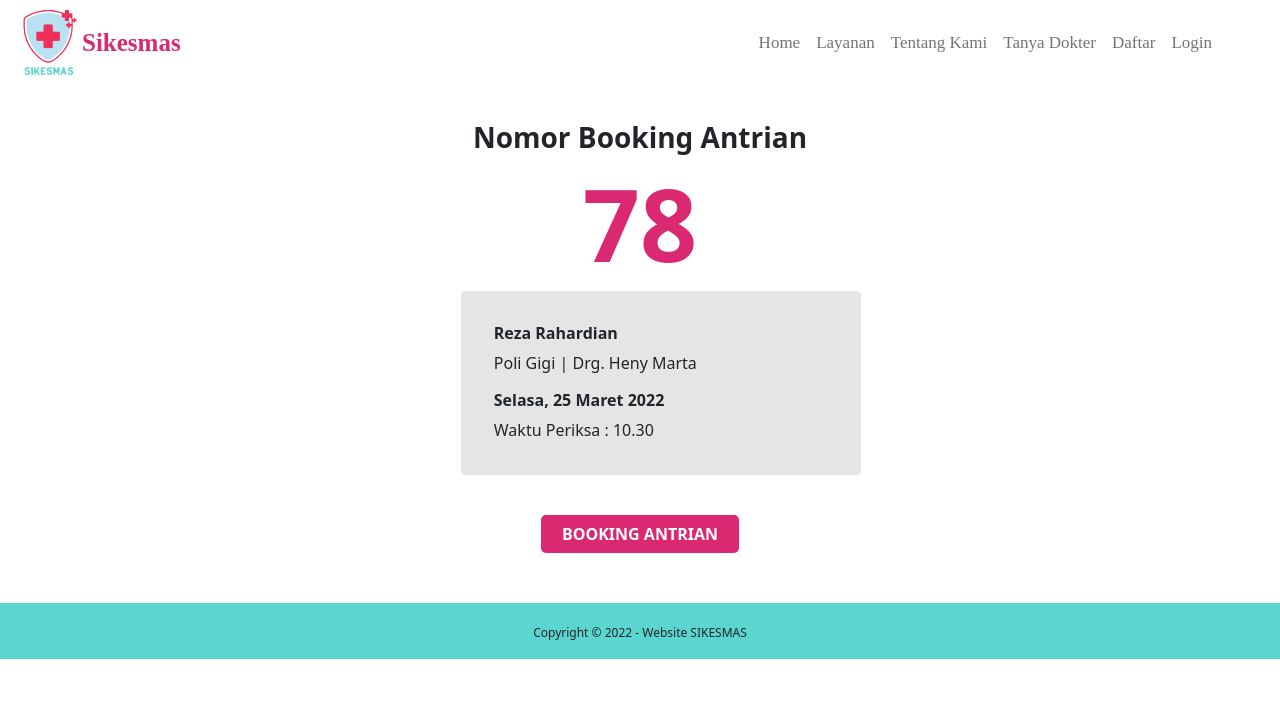
After one commit to SI-RPL-2022/SI4301_SIKESMAS, a Laravel app: page /booking in a window 1280 px wide. The commit adds this page. Shown: the top 706 px of the page. Run offline with Laravel 9, Linux system fonts and the light colour scheme; some libraries are stand-ins or nearby versions.

Commit message:
Add: Membuat halaman booking antrian periksa #12

```diff
--- a/resources/views/home.blade.php
+++ b/resources/views/home.blade.php
@@ -152,7 +152,7 @@
                     dengan mudah
                     tanpa ribet dengan sekali klik.</p>
                 <div class="d-flex justify-content-center">
-                    <a href=" " class="btn btn-1">Booking</a>
+                    <a href="/booking" class="btn btn-1">Booking</a>
                 </div>
             </div>
         </div>
--- /dev/null
+++ b/resources/views/user/bookingantrian.blade.php
@@ -0,0 +1,32 @@
+@extends('template.template')
+@section('content')
+<section id="jadwal" class="py-5">
+    <h3 class="text-center fw-bold" style="margin-top: -1%;">Nomor Booking Antrian</h3>
+    <h5 class="text-center fw-bold" style="color:#DA2871;font-size: 100px;">78</h5>
+
+    <div class="card" style="width: 25rem; background: #E5E5E5; border-color: #E5E5E5; margin-left: 36%;">
+      <div class="card-body" style="padding: 2rem 2rem 2rem 2rem;">
+        <h6 class="card-title"><strong>Reza Rahardian</strong></h6>
+        <p class="card-text">Poli Gigi | Drg. Heny Marta</p>
+        <h6 class="card-title"><strong>Selasa, 25 Maret 2022</strong></h6>
+        <p class="card-text">Waktu Periksa : 10.30</p>
+
+      </div>
+    </div>
+
+    <center>
+    <div class="layreg1">
+        <button type="submit" class="btn btn-2 century gothic fw-bold">BOOKING ANTRIAN</button>
+    </div>
+    </center>
+
+
+    <footer class="footer" style="margin-top: 30px; background-color: #5BD5CF;">
+        <div class="text-center p-3">
+            <a style="font-size: 12px;">Copyright © 2022 - Website SIKESMAS</a>
+        </div>
+    </footer>
+
+
+</section>
+@endsection
--- a/routes/web.php
+++ b/routes/web.php
@@ -30,6 +30,9 @@ Route::get('/regis', function () {
 });
 Route::get('/login', function () {
     return view('user.login');
+});
+Route::get('/booking', function () {
+    return view('user.bookingantrian');
 });
 Route::get('/profil', function () {
     if (session('login')){
```
